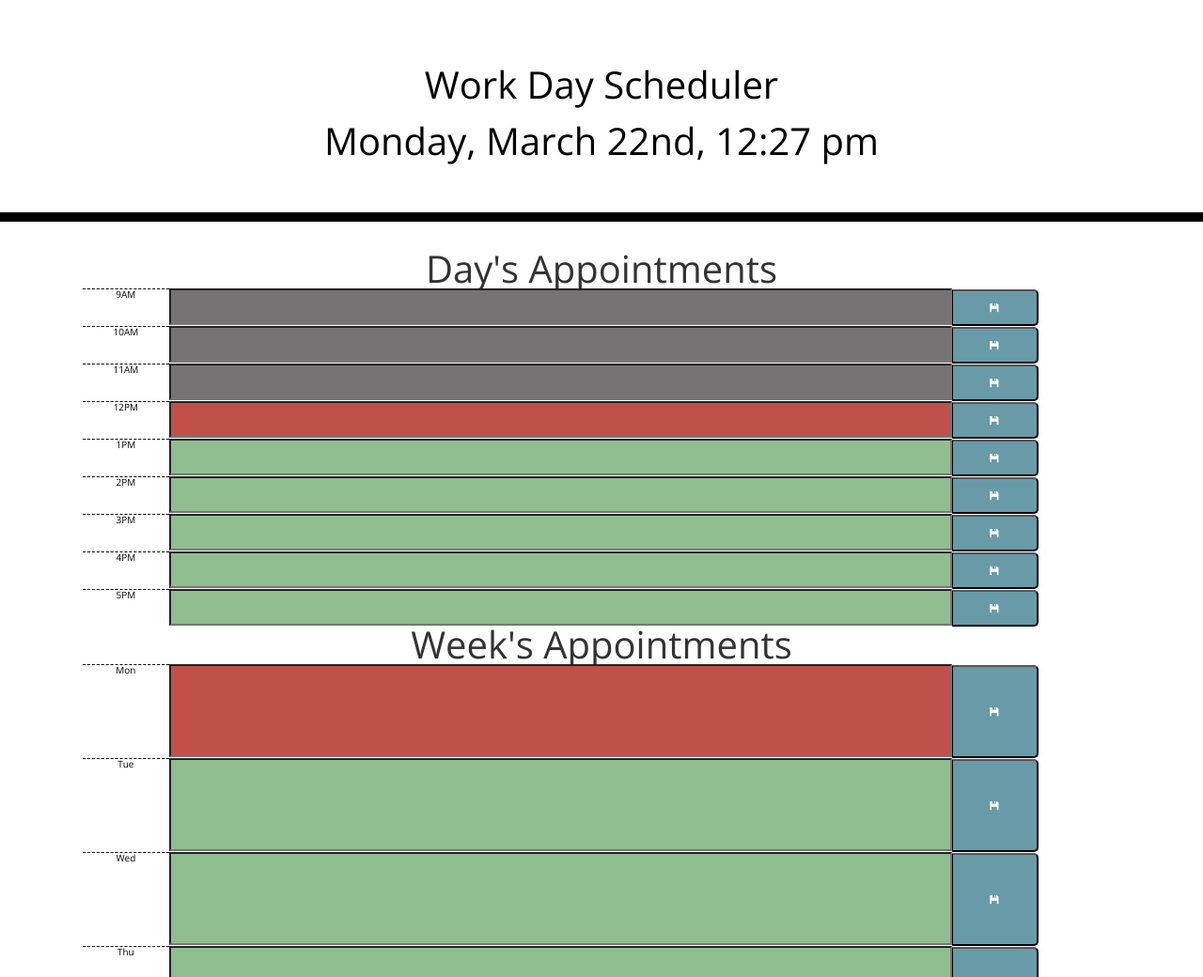
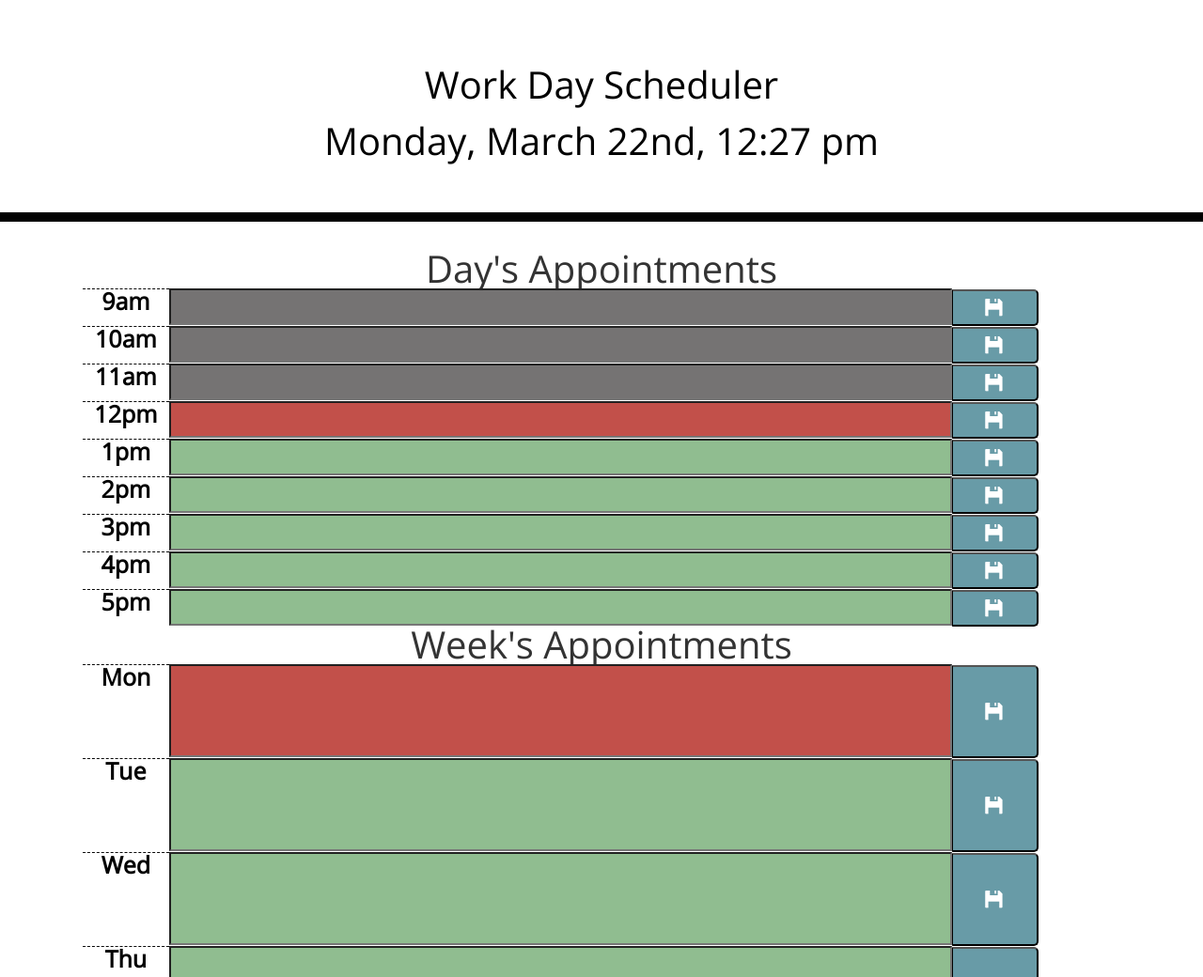
Before and after one commit to KellyJohnson364/work-day-planner, a plain HTML site: page index.html in a window 1280 px wide. Shown: the top 1040 px of the page at 94% size. Drawn offline with nearby package versions, Linux system fonts and the light colour scheme.

Commit message:
added new screenshots

```diff
--- a/assets/css/style.css
+++ b/assets/css/style.css
@@ -107,4 +107,14 @@ input {
 .dayRow {
   height: 100px;
 }
+.hour {
+  font-size:25px;
 }
+.saveBtn {
+  font-size: 20px;
+}
+.saveBtn:hover {
+  font-size: 40px;
+  transition: all .3s ease-in-out;
+}
+}
--- a/assets/js/script.js
+++ b/assets/js/script.js
@@ -15,10 +15,10 @@ let dayTitle= $("<div class='title'>Day's Appointments</div>").appendTo(containe
 for (let i=9; i<18; i++) {
 
 let time=moment().startOf('day').add( i, "H")
-let timeSlot=moment(time).format("hA")
+let timeSlot=moment(time).format("ha")
 
 let rowEl= $('<div class="row"></div>').appendTo(containerEl);
-let hourEl =$('<div class="hour  col-1">' + timeSlot + '</div>')
+let hourEl =$('<div class="hour  col-1"><strong>' + timeSlot + '</strong></div>')
 let slotEl= $('<input type="text" class="col-9"/>')
 let saveEl= $('<button type="submit" id='+ i +' class="glyphicon glyphicon-floppy-disk col-1 saveBtn"></button>')
 
@@ -53,7 +53,7 @@ for (let k=0; k<7; k++) {
   let daySlot=moment(day).format("ddd")
 
   let dayRowEl= $('<div class="row dayRow"></div>').appendTo(containerEl);
-  let dayEl =$('<div class="hour  col-1">' + daySlot + '</div>')
+  let dayEl =$('<div class="hour  col-1"><strong>' + daySlot + '</strong></div>')
   let daySlotEl= $('<input type="text" class="col-9"/>')
   let daySaveEl= $('<button type="submit" id=' + k +' class="glyphicon glyphicon-floppy-disk col-1 saveBtn"></button>')
 
```
Also changed, not shown: assets/images/screenshot-1.png, assets/images/screenshot-2.png (added).
